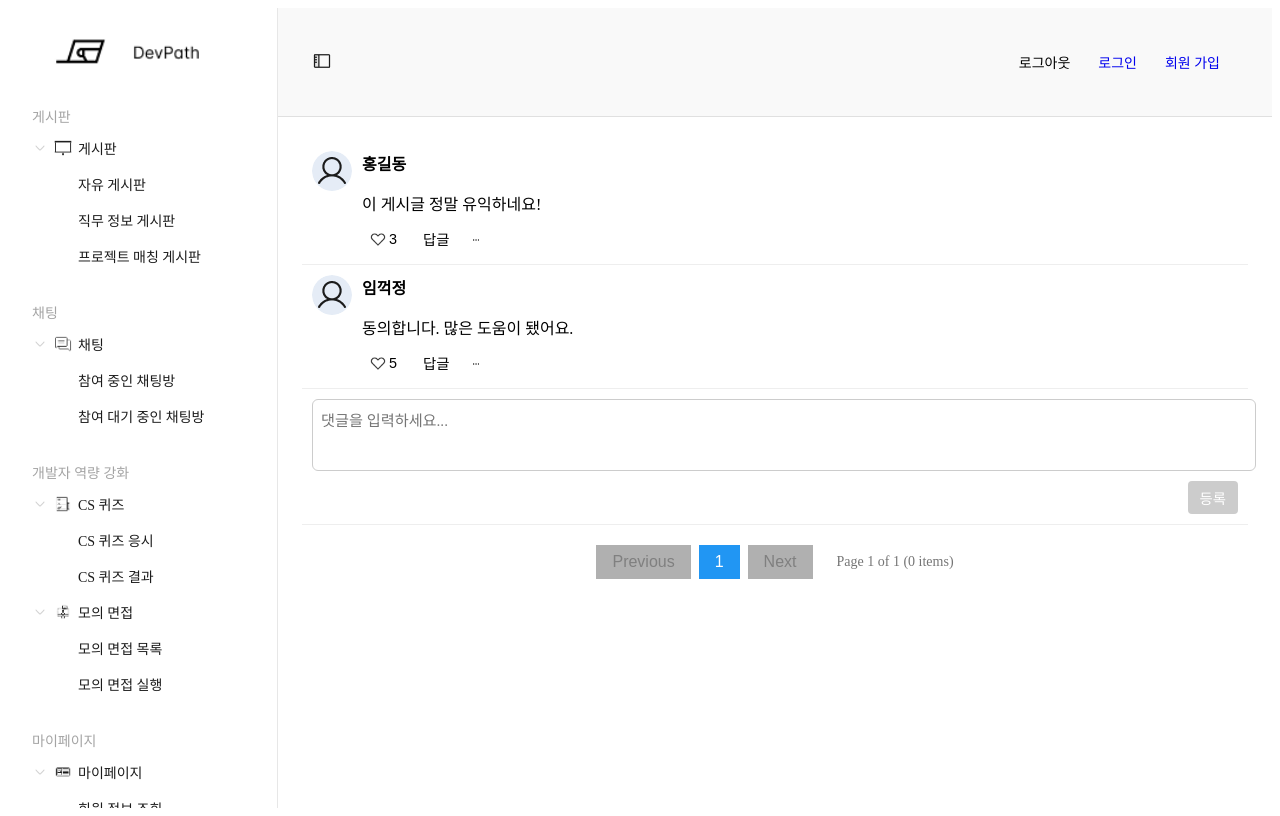
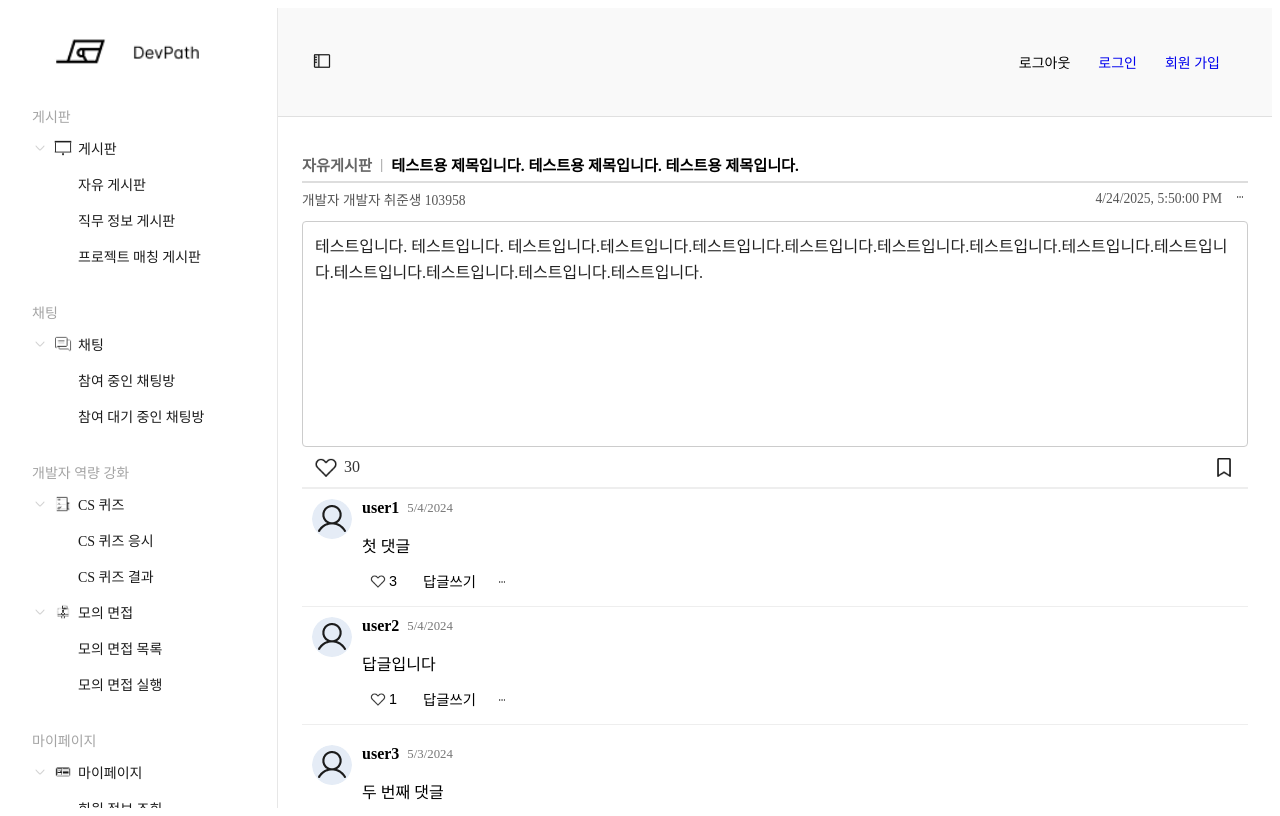
Before and after one commit to be15-FreePath-DevPath/be15-3rd-FreePath-DevPath-FE, a Vue app: page /board/1 in a window 1280 px wide. Built offline with nearby package versions, Linux system fonts and the light colour scheme.

Commit message:
[Feat #28] 게시글 상세 조회 + 댓글 재귀 컴포넌트 구조 + 상호작용 컴포넌트 구현

```diff
--- /dev/null
+++ b/src/features/board/components/PostDescriptionBar.vue
@@ -0,0 +1,176 @@
+<template>
+  <div class="post-description-bar">
+    <div class="top-row">
+      <span class="category">{{ category }}</span>
+      <span class="divider">|</span>
+      <span class="title">{{ title }}</span>
+    </div>
+    <div class="separator-line"></div> <!-- 얇은 줄 -->
+    <div class="bottom-row">
+      <span class="author">개발자 {{ author }}</span>
+      <div class="right-section">
+        <span class="date">{{ formattedDate }}</span>
+        <div class="more-options">
+          <img
+              src="@/assets/images/board/Button.png"
+              class="more-button"
+              @click="toggleOptions"
+              alt="더보기"
+          />
+          <div v-if="showOptions" class="dropdown" @click.stop>
+            <button @click="$emit('delete')">게시글 삭제</button>
+            <button @click="$emit('modify')">게시글 수정</button>
+            <button @click="$emit('report')">게시글 신고</button>
+          </div>
+        </div>
+      </div>
+    </div>
+  </div>
+  <div class="post-content">
+    {{ content }}
+  </div>
+</template>
+
+
+<script setup>
+import {ref, onMounted, onBeforeUnmount, computed} from 'vue';
+
+const props = defineProps({
+  postDescription: {
+    type: Object,
+    required: true
+  }
+});
+
+
+// 상위 객체로부터 받은 props를 구조분해 해놓기
+const { category, title, author, createdAt, content } = props.postDescription;
+
+
+const showOptions = ref(false);
+
+function toggleOptions(e) {
+  showOptions.value = !showOptions.value;
+  e.stopPropagation();
+}
+
+function handleClickOutside() {
+  showOptions.value = false;
+}
+
+onMounted(() => {
+  document.addEventListener('click', handleClickOutside);
+});
+
+onBeforeUnmount(() => {
+  document.removeEventListener('click', handleClickOutside);
+});
+
+const formattedDate = computed(() => {
+  return new Date(createdAt).toLocaleString();
+});
+</script>
+
+<style scoped>
+.post-description-bar {
+  padding: 12px 0;
+  display: flex;
+  flex-direction: column;
+  gap: 6px;
+}
+
+.top-row {
+  display: flex;
+  align-items: center;
+  font-weight: bold;
+  font-size: 0.95em;
+  white-space: nowrap;
+  overflow: hidden;
+  text-overflow: ellipsis;
+}
+
+.category {
+  color: #666;
+  flex-shrink: 0;
+}
+
+.divider {
+  margin: 0 8px;
+  font-weight: bold;
+  color: #aaa;
+}
+
+.title {
+  flex-grow: 1;
+  overflow: hidden;
+  text-overflow: ellipsis;
+  white-space: nowrap;
+}
+
+.separator-line {
+  width: 100%;
+  height: 2px;
+  background-color: #ddd;
+}
+
+.bottom-row {
+  display: flex;
+  justify-content: space-between;
+  align-items: center;
+  font-size: 0.85em;
+  color: #555;
+}
+
+.right-section {
+  display: flex;
+  align-items: center;
+  gap: 10px;
+  position: relative;
+}
+
+.more-button {
+  width: 16px;
+  height: 16px;
+  cursor: pointer;
+}
+
+.dropdown {
+  position: absolute;
+  top: 20px;
+  right: 0;
+  background: white;
+  border: 1px solid #ccc;
+  border-radius: 4px;
+  box-shadow: 0 2px 4px rgba(0, 0, 0, 0.1);
+  z-index: 20;
+  display: flex;
+  flex-direction: column;
+  min-width: 120px;
+}
+
+.dropdown button {
+  background: none;
+  border: none;
+  text-align: left;
+  padding: 8px 12px;
+  font-size: 0.9em;
+  cursor: pointer;
+  white-space: nowrap;
+}
+
+.dropdown button:hover {
+  background-color: #f0f0f0;
+}
+
+.post-content {
+  border: 1px solid #ccc;
+  border-radius: 4px;
+  padding: 12px;
+  font-size: 1em;
+  line-height: 1.6;
+  white-space: pre-line;
+  background-color: #fff;
+  color: #222;
+  min-height:200px;
+}
+</style>
--- a/src/features/board/views/PostDetailView.vue
+++ b/src/features/board/views/PostDetailView.vue
@@ -4,7 +4,19 @@
 import CommentList from "@/features/comment/components/CommentList.vue";
 import PagingBar from "@/components/common/PagingBar.vue";
 import {reactive} from "vue";
+import InteractionBar from "@/features/interaction/components/InteractionBar.vue";
+import PostDescriptionBar from "@/features/board/components/PostDescriptionBar.vue";
 
+// 게시글 더미 데이터
+const postDescription = {
+  category: "자유게시판",
+  title: "테스트용 제목입니다. 테스트용 제목입니다. 테스트용 제목입니다.",
+  author: "개발자 취준생 103958",
+  createdAt: "2025-04-24T17:50:00Z",
+  content: "테스트입니다. 테스트입니다. 테스트입니다.테스트입니다.테스트입니다.테스트입니다.테스트입니다.테스트입니다.테스트입니다.테스트입니다.테스트입니다.테스트입니다.테스트입니다.테스트입니다."
+};
+
+// 댓글 더미 데이터
 const comments = [
   {
     commentId: 1,
@@ -33,6 +45,8 @@ const pagination = reactive({
 </script>
 
 <template>
+  <PostDescriptionBar :postDescription="postDescription"/>
+  <InteractionBar/>
   <CommentList :comments="comments"/>
   <PagingBar v-bind="pagination"/>
 </template>
--- a/src/features/comment/components/CommentInput.vue
+++ b/src/features/comment/components/CommentInput.vue
@@ -37,7 +37,7 @@ export default {
 .comment-input {
   display: flex;
   padding: 10px;
-  border-bottom: 1px solid #eee;
+  border-bottom: 2px solid #eee;
 }
 
 .input-area {
@@ -45,7 +45,7 @@ export default {
 }
 
 .input-box {
-  width: 100%;
+  width: 99%;
   resize: none;
   border: 1px solid #ccc;
   border-radius: 6px;
--- a/src/features/comment/components/CommentItem.vue
+++ b/src/features/comment/components/CommentItem.vue
@@ -1,86 +1,106 @@
 <template>
+  <div :class="['comment-wrapper', { reply: depth > 0 }]">
     <div class="comment-item">
-    <img src="@/assets/images/board/ProfileImage.png" alt="프로필 이미지" class="profile-image">
+      <img src="@/assets/images/board/ProfileImage.png" alt="프로필 이미지" class="profile-image" />
       <div class="comment-content">
         <div class="user-info">
-        <span class="username">{{ nickname }}</span>
+          <span class="username">{{ comment.nickname }}</span>
           <span class="date">{{ formattedDate }}</span>
         </div>
-      <p class="text">{{ contents }}</p>
+        <p class="text">{{ comment.contents }}</p>
         <div class="actions">
           <button @click="likeComment" class="like-button">
-          <img src="@/assets/images/board/HeartStraight.png" alt="좋아요" class="action-icon">
-          <span>{{ likeCount }}</span>
+            <img src="@/assets/images/board/HeartStraight.png" alt="좋아요" class="action-icon" />
+            <span>{{ comment.likeCount || 0 }}</span>
           </button>
-        <button @click="replyToComment" class="reply-button">답글</button>
-        <div class="more-options" v-if="!isMine">
-          <img src="@/assets/images/board/Button.png" alt="더보기" class="action-icon" @click="toggleOptions">
-          <div v-if="showOptions" class="options-menu">
-            <button @click="reportComment" class="report-button">신고</button>
+          <button @click="replyToComment" class="reply-button">답글쓰기</button>
+          <div class="more-options">
+            <img
+                src="@/assets/images/board/Button.png"
+                alt="더보기"
+                class="action-icon"
+                @click="toggleOptions"
+            >
+            <div
+                v-if="isOptionsOpen"
+                class="options-menu"
+            >
+              <button @click="deleteComment" class="report-button">댓글 삭제</button>
+              <button @click="modifyComment" class="report-button">댓글 수정</button>
+              <button @click="reportComment" class="report-button">댓글 신고</button>
             </div>
           </div>
         </div>
       </div>
     </div>
+
+    <!-- 답글 입력창 -->
+    <div v-if="replyingToId === comment.commentId" class="reply-input-wrapper">
+      <CommentInput @submit="handleSubmitReply" />
+    </div>
+
+    <!-- 대댓글 재귀 렌더링 -->
+    <CommentItem
+        v-for="reply in comment.replies"
+        :key="reply.commentId"
+        :comment="reply"
+        :depth="depth + 1"
+        :replying-to-id="replyingToId"
+        :active-options-id="activeOptionsId"
+        @like="$emit('like', $event)"
+        @reply="$emit('reply', $event)"
+        @submit-reply="$emit('submit-reply', $event)"
+        @delete="$emit('delete', $event)"
+        @modify="$emit('modify', $event)"
+        @report="$emit('report', $event)"
+        @toggle-options="$emit('toggle-options', $event)"
+    />
+  </div>
 </template>
 
-<script>
+<script setup>
+import { computed } from 'vue';
+import CommentInput from './CommentInput.vue';
 
-export default {
-  props: {
-    commentId: {
-      type: Number,
-      required: true
-    },
-    nickname: {
-      type: String,
-      required: true
-    },
-    createdAt: {
-      type: [String, Date],
-      required: true
-    },
-    modifiedAt: {
-      type: [String, Date],
-      required: false,
-      default: null
-    },
-    contents: {
-      type: String,
-      required: true
-    },
-    likeCount: {
+const props = defineProps({
+  comment: Object,
+  replyingToId: Number,
+  activeOptionsId: Number,
+  depth: {
     type: Number,
     default: 0
-    },
-  },
-  data() {
-    return {
-      showOptions: false,
-      // commentText를 contents로 변경 (템플릿과 일관성 유지)
-      // commentText: this.contents,
+  }
+});
+
+const emit = defineEmits([
+  'like', 'reply', 'submit-reply', 'delete', 'modify', 'report', 'toggle-options'
+]);
+
+const likeComment = () => emit('like', props.comment.commentId);
+const replyToComment = () => emit('reply', props.comment.commentId);
+const toggleOptions = (event) => {
+  emit('toggle-options', props.comment.commentId);
+  event.stopPropagation();
 };
-  },
-  methods: {
-    likeComment() {
-      this.$emit('like', this.commentId);
-    },
-    replyToComment() {
-      this.$emit('reply', this.commentId);
-    },
-    reportComment() {
-      this.$emit('report', this.commentId);
-      this.showOptions = false;
-    },
-    toggleOptions() {
-      this.showOptions = !this.showOptions;
-    }
-  }
+const handleSubmitReply = (content) => {
+  emit('submit-reply', { parentId: props.comment.commentId, content });
 };
+const deleteComment = () => emit('delete', props.comment.commentId);
+const modifyComment = () => emit('modify', props.comment.commentId);
+const reportComment = () => emit('report', props.comment.commentId);
+
+const isOptionsOpen = computed(() => props.activeOptionsId === props.comment.commentId);
+
+const formattedDate = computed(() =>
+    new Date(props.comment.createdAt).toLocaleDateString()
+);
 </script>
 
 <style scoped>
-/* 스타일은 그대로 유지 */
+.comment-wrapper {
+  margin-bottom: 10px;
+}
+
 .comment-item {
   display: flex;
   padding: 10px;
@@ -117,7 +137,7 @@ export default {
 
 .text {
   margin-bottom: 8px;
-  white-space: pre-line; /* 줄바꿈 유지 */
+  white-space: pre-line;
 }
 
 .actions {
@@ -154,13 +174,16 @@ export default {
 
 .options-menu {
   position: absolute;
-  top: 100%;
-  right: 0;
+  top: 0;
+  left: 100%;
+  margin-left: 8px;
   background-color: #fff;
   border: 1px solid #ccc;
   border-radius: 4px;
   box-shadow: 0 2px 4px rgba(0, 0, 0, 0.1);
   z-index: 10;
+  display: flex;
+  flex-direction: column;
 }
 
 .options-menu button {
@@ -172,9 +195,15 @@ export default {
   border: none;
   cursor: pointer;
   font-size: 0.9em;
+  white-space: nowrap;
 }
 
 .options-menu button:hover {
   background-color: #f0f0f0;
 }
+
+.reply-input-wrapper {
+  margin-left: 50px;
+  margin-top: 8px;
+}
 </style>
--- a/src/features/comment/components/CommentList.vue
+++ b/src/features/comment/components/CommentList.vue
@@ -1,27 +1,102 @@
+<template>
+  <div>
+    <!-- 댓글 목록 -->
+    <CommentItem
+        v-for="comment in comments"
+        :key="comment.commentId"
+        :comment="comment"
+        :replying-to-id="replyingToId"
+        :active-options-id="activeOptionsId"
+        @like="onLike"
+        @reply="onReply"
+        @submit-reply="submitReply"
+        @delete="onDelete"
+        @modify="onModify"
+        @report="onReport"
+        @toggle-options="onToggleOptions"
+    />
+
+    <!-- 기본 댓글 입력창 -->
+    <div class="default-input-wrapper">
+      <CommentInput @submit="submitMainComment" />
+    </div>
+  </div>
+</template>
+
 <script setup>
-import CommentItem from "@/features/comment/components/CommentItem.vue";
-import CommentInput from "@/features/comment/components/CommentInput.vue";
+import { ref, onMounted, onBeforeUnmount } from 'vue';
+import CommentItem from './CommentItem.vue';
+import CommentInput from './CommentInput.vue';
 
-const { comments } = defineProps({
-  comments: {
-    type: Array,
-    required: true
+const comments = ref([
+  {
+    commentId: 1,
+    nickname: 'user1',
+    contents: '첫 댓글',
+    createdAt: '2024-05-04T14:30:00Z',
+    modifiedAt: '2024-05-04T15:00:00Z',
+    likeCount: 3,
+    replies: [
+      {
+        commentId: 2,
+        nickname: 'user2',
+        contents: '답글입니다',
+        createdAt: '2024-05-04T15:10:00Z',
+        modifiedAt: '2024-05-04T15:20:00Z',
+        likeCount: 1,
+        replies: []
+      }
+    ]
+  },
+  {
+    commentId: 3,
+    nickname: 'user3',
+    contents: '두 번째 댓글',
+    createdAt: '2024-05-03T10:00:00Z',
+    modifiedAt: '2024-05-03T11:00:00Z',
+    likeCount: 5,
+    replies: []
   }
+]);
+
+const replyingToId = ref(null);
+const activeOptionsId = ref(null);
+
+const onLike = (id) => console.log('좋아요 클릭:', id);
+const onReply = (id) => {
+  replyingToId.value = replyingToId.value === id ? null : id;
+};
+const onToggleOptions = (id) => {
+  activeOptionsId.value = activeOptionsId.value === id ? null : id;
+};
+const submitReply = ({ parentId, content }) => {
+  console.log(`댓글 ${parentId}에 답글 작성:`, content);
+  replyingToId.value = null;
+};
+const submitMainComment = (content) => console.log('기본 댓글 작성:', content);
+const onDelete = (id) => console.log('댓글 삭제:', id);
+const onModify = (id) => console.log('댓글 수정:', id);
+const onReport = (id) => console.log('댓글 신고:', id);
+
+const handleGlobalClick = (event) => {
+  // 드롭다운 외부 클릭 시 닫기
+  const isInsideMenu = event.target.closest('.options-menu');
+  const isButton = event.target.closest('.action-icon');
+  if (!isInsideMenu && !isButton) {
+    activeOptionsId.value = null;
+  }
+};
+
+onMounted(() => {
+  document.addEventListener('click', handleGlobalClick);
+});
+onBeforeUnmount(() => {
+  document.removeEventListener('click', handleGlobalClick);
 });
 </script>
 
-<template>
-  <div>
-    <CommentItem
-        v-for="(comment, index) in comments"
-        :key="index"
-        :commentId="comment.commentId"
-        :nickname="comment.nickname"
-        :contents="comment.contents"
-        :createdAt="comment.createdAt"
-        :modifiedAt="comment.modifiedAt"
-        :likeCount="comment.likeCount"
-    />
-  </div>
-  <CommentInput/>
-</template>
+<style scoped>
+.default-input-wrapper {
+  margin-top: 20px;
+}
+</style>
--- /dev/null
+++ b/src/features/interaction/components/InteractionBar.vue
@@ -0,0 +1,46 @@
+<script setup>
+
+</script>
+
+<template>
+  <div class="post-action-bar">
+    <div class="left-actions">
+      <img src="@/assets/images/board/BigHeartStraight.png" alt="좋아요" class="icon" />
+      <span class="like-count">30</span>
+    </div>
+    <div class="right-actions">
+      <img src="@/assets/images/board/BookmarkSimple.png" alt="북마크" class="icon" />
+    </div>
+  </div>
+</template>
+
+<style scoped>
+.post-action-bar {
+  display: flex;
+  justify-content: space-between;
+  align-items: center;
+  height: 40px; /* 살짝 여유 있게 */
+  padding: 0 12px;
+  border-bottom: 2px solid #eee;
+}
+
+.left-actions,
+.right-actions {
+  display: flex;
+  align-items: center;
+}
+
+.icon {
+  width: 24px;  /* 기존보다 작게 */
+  height: 24px;
+  cursor: pointer;
+}
+
+.like-count {
+  margin-left: 6px;
+  font-size: 1em;   /* 일반 텍스트와 비슷한 수준 */
+  font-weight: 500; /* 약간 강조 */
+  color: #333;
+}
+
+</style>
```
Lines whose indentation alone changed are shown as unchanged.
